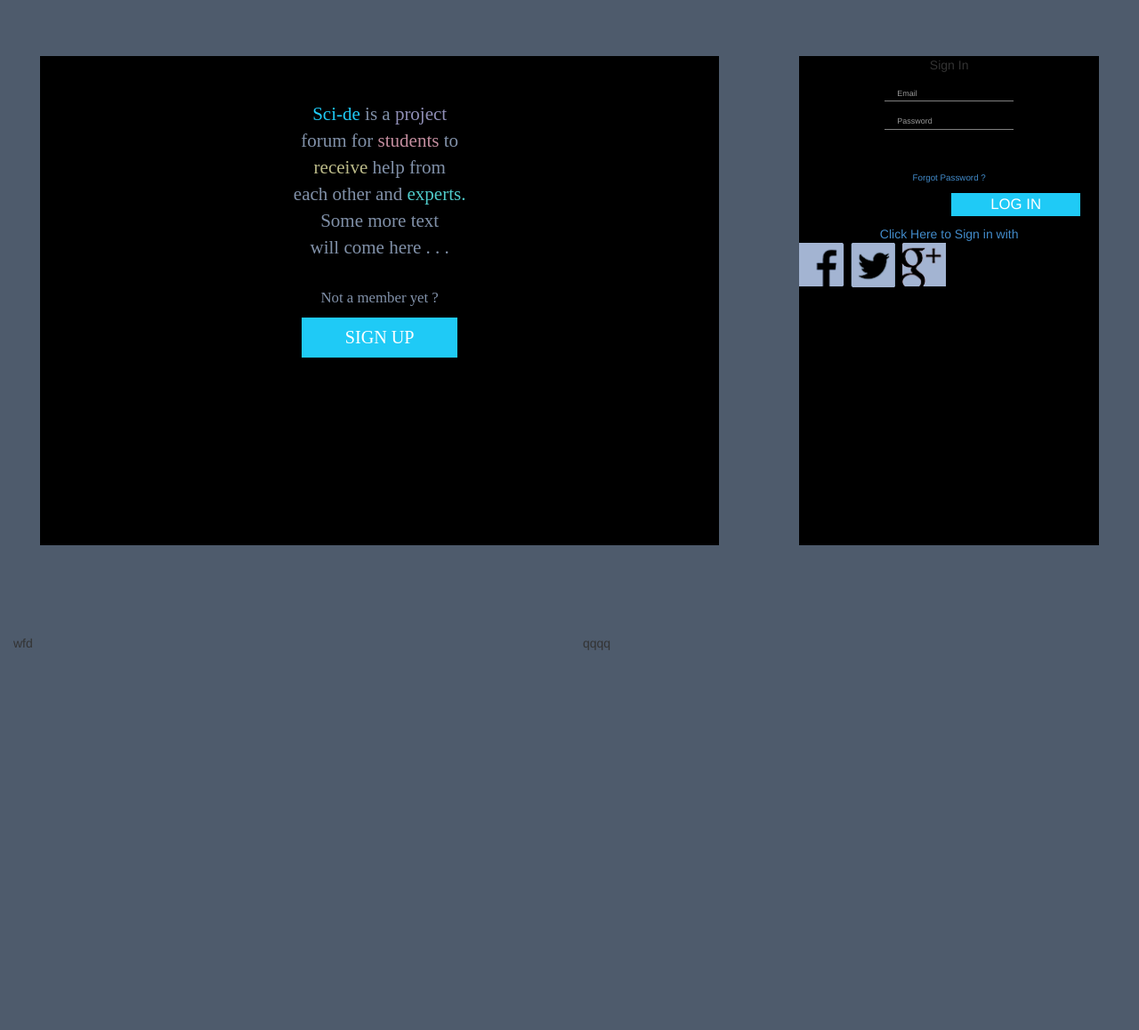
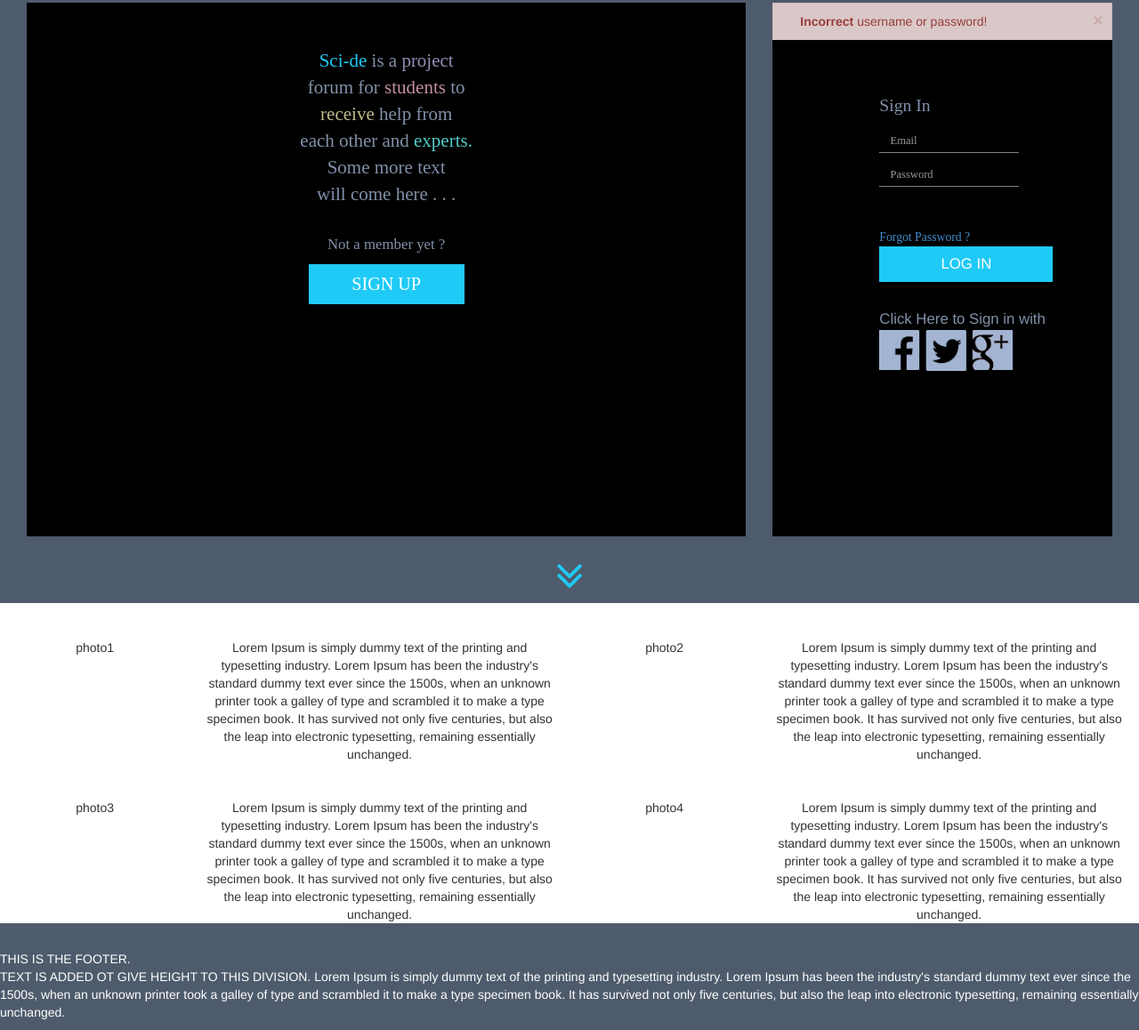
Before and after one commit to scide/scide, a plain HTML site: page index.html in a window 1280 px wide. Shown: the part 97-1255 px from the top of the page at 89% size. Before the commit the page ends 830 px from the top, so only its background shows below. Drawn offline with nearby package versions, Linux system fonts and the light colour scheme.

Commit message:
added footer and description sections

```diff
--- a/css/index.css
+++ b/css/index.css
@@ -1,8 +1,8 @@
 body{
 	height: 100%;
 	width: 100%;
-	background-color: #4e5b6c;
-	overflow: hidden;
+	/*background-color: #4e5b6c;*/
+	/*overflow: hidden;*/
 }
 
 #logo{
@@ -15,10 +15,11 @@ body{
 
 .sections-row{
 	text-align: center;
+	background-color: #4e5b6c;
 }
 
 .header-row{
-	height: 60px;
+	/*height: 60px;*/
 }
 .sec{
 	/*position: absolute;
@@ -35,8 +36,8 @@ body{
 	margin-left: 30px;
 	width: 59%;
 	border-right: 1px solid #8191a9;*/
-	margin: 100px 30px;
-	height: 550px;
+	margin: 100px 0px 20px 15px;
+	height: 600px;
 	background: black;
 }
 
@@ -46,9 +47,10 @@ body{
 	background: black;
 	width: 35%;
 	border-left: 1px solid #8191a9;*/
-	margin: 100px 30px;
-	height: 550px;
+	margin: 100px 15px 20px 0px;
+	height: 600px;
 	background: black;
+	text-align: left;
 }
 
 #intro_text{
@@ -112,24 +114,38 @@ span#e{
 /*---------------------------------------------------------------------------------------------*/
 
 #signin_sec{
-
-	/*position: absolute;
-	left:15%;
+	/*position: absolute;*/
+	/*left:15%;*/
 	margin-left: 150px;
-	margin-top: 50px;
+	/*margin-top: 50px;*/
+	padding-top: 40px;
 	font-family: "Mangal";
 	font-size: 1.4em;
-	height: 60%;
-	width: 100%;*/
+	text-align: left;
+	margin-left: 120px
+	/*height: 60%;*/
+	/*width: 100%;*/
+}
+
+#signin_sec p{
+	color: #8191a9;
+	margin-bottom: 0;
 }
 
 #signin_sec input{
 	border: none;
-	width: 43%;
-	height: 10%;
+	width: 60%;
+	/*height: 10%;*/
 	/*border-radius: 10px;	*/
 	background: transparent;
 	border-bottom: 1px solid grey;
+	margin-top: 10px;
+}
+
+.alert{
+	border-radius: 0;
+	padding: 10px 30px;
+	opacity: .9;
 }
 
 ::-webkit-input-placeholder {
@@ -166,35 +182,35 @@ input[type=text]:focus, input[type=password]:focus {
 
 
 .submit input{
-	ition: absolute;
-	top:42%;
+	/*top:42%;*/
 	/*left:1pos5%;*/
-	margin-left: 150px;
+	/*margin-left: 150px;*/
 	border: none;
-	width: 43%;
-	height: 7%;
+	width: 195px;
+	height: 40px;
 	border-radius: 0px;
 	background-color:#1fcaf6;
 	color: white;
 	font-size: 1.2em;
+	margin-left: 120px;
 }
 
 #so_si{
 	/*border: 1px solid white; */
-	/*position: absolute;
-	top:55%;
-	left:20%;
-	margin-left: 150px;
+	/*position: absolute;*/
+	/*top:55%;*/
+	/*left:20%;*/
+	margin-left: 120px;
 	width:80%;
-	height: 30%;*/
-
+	height: 30%;
+	margin-top: 30px;
 }
 
 #click_here{
-	/*position: absolute;
-	left: 0%;
+	/*position: absolute;*/
+	/*left: 0%;*/
 	font-size: 1.2em;
-	color:#8191a9;*/
+	color:#8191a9;
 }
 
 #click_here:hover{
@@ -220,6 +236,15 @@ input[type=text]:focus, input[type=password]:focus {
 	margin-right: 2%;
 }
 
+.down-arrow-row{
+	margin: 0;
+	padding-bottom: 5px;
+}
+
+.down-arrow-row i{
+	font-size: 50px;
+	color: #1fcaf6;
+}
 
 
 /*-----------HEADER--------------*/
@@ -245,3 +270,29 @@ input[type=text]:focus, input[type=password]:focus {
 .header-sec .navbar-nav li a{
 	color: #1fcaf6;
 }
+
+/*----------------Description Rows----------------*/
+
+.description-row{
+	text-align: center;
+}
+
+
+/*----------------FOOTER ROW---------------------*/
+
+.footer-row{
+	background: #4e5b6c;
+	color: white;
+	padding-top: 30px;
+}
+
+/*------------------COMMON STYLES----------------*/
+.full-height{
+	height: 100%;
+}
+.remove-margin{
+	margin: 0;
+}
+.pd-tp-40{
+	padding-top: 40px;
+}
--- a/index.html
+++ b/index.html
@@ -8,6 +8,7 @@
 
     <!-- Bootstrap -->
     <link href="css/bootstrap.min.css" rel="stylesheet">
+    <link href="http://maxcdn.bootstrapcdn.com/font-awesome/4.2.0/css/font-awesome.min.css" rel="stylesheet">
 
     <!-- HTML5 Shim and Respond.js IE8 support of HTML5 elements and media queries -->
     <!-- WARNING: Respond.js doesn't work if you view the page via file:// -->
@@ -22,7 +23,7 @@
 
     <!-- <img src="images/logo.png" id="logo"> -->
 
-    <div class="container-fluid">
+    <div class="container-fluid full-height">
       <div class="row header-row">
          <nav class="navbar navbar-default header-sec" role="navigation">
           <div class="container-fluid">
@@ -51,7 +52,7 @@
         </nav>
       </div>
 
-      <div class="row sections-row">
+      <div class="row sections-row full-height">
         <div class="col-md-8">
           <div id="left_section" class="sec">
             <div id="intro_text">
@@ -74,6 +75,12 @@
         </div>
         <div class="col-md-4">
           <div id="right_section" class="sec">
+            <!-- <div class="row alert-row"> -->
+            <div class="alert alert-danger alert-dismissible" role="alert">
+              <button type="button" class="close" data-dismiss="alert"><span aria-hidden="true">&times;</span><span class="sr-only">Close</span></button>
+              <strong>Incorrect</strong> username or password!
+            </div>
+            <!-- </div> -->
             <div id="signin_sec">
               <p>Sign In</p>
               <p><input type="text" name="login"        value=""          placeholder="Email"></p>
@@ -93,11 +100,65 @@
             </div>
           </div>
         </div>
+        <div class="row down-arrow-row">
+          <div class="col-md-6 col-md-offset-3"><i class="fa fa-angle-double-down"></i></div>
+        </div>
       </div>
 
-      <div class="row">
-        <div class="col-md-6">wfd</div>
-        <div class="col-md-6">qqqq</div>
+      <!-- DESCRIPTION ROW -->
+      <div class="row description-row">
+        <div class="row remove-margin pd-tp-40">
+          <div class="col-md-6">
+            <div class="row">
+              <div class="col-md-4">
+                photo1
+              </div>
+              <div class="col-md-8">
+                Lorem Ipsum is simply dummy text of the printing and typesetting industry. Lorem Ipsum has been the industry's standard dummy text ever since the 1500s, when an unknown printer took a galley of type and scrambled it to make a type specimen book. It has survived not only five centuries, but also the leap into electronic typesetting, remaining essentially unchanged.
+              </div>
+            </div>
+          </div>
+          <div class="col-md-6">
+            <div class="row">
+              <div class="col-md-4">
+                photo2
+              </div>
+              <div class="col-md-8">
+                Lorem Ipsum is simply dummy text of the printing and typesetting industry. Lorem Ipsum has been the industry's standard dummy text ever since the 1500s, when an unknown printer took a galley of type and scrambled it to make a type specimen book. It has survived not only five centuries, but also the leap into electronic typesetting, remaining essentially unchanged.
+              </div>
+            </div>
+          </div>
+        </div>
+        <div class="row remove-margin pd-tp-40">
+          <div class="col-md-6">
+            <div class="row">
+              <div class="col-md-4">
+                photo3
+              </div>
+              <div class="col-md-8">
+                Lorem Ipsum is simply dummy text of the printing and typesetting industry. Lorem Ipsum has been the industry's standard dummy text ever since the 1500s, when an unknown printer took a galley of type and scrambled it to make a type specimen book. It has survived not only five centuries, but also the leap into electronic typesetting, remaining essentially unchanged.
+              </div>
+            </div>
+          </div>
+          <div class="col-md-6">
+            <div class="row">
+              <div class="col-md-4">
+                photo4
+              </div>
+              <div class="col-md-8">
+                Lorem Ipsum is simply dummy text of the printing and typesetting industry. Lorem Ipsum has been the industry's standard dummy text ever since the 1500s, when an unknown printer took a galley of type and scrambled it to make a type specimen book. It has survived not only five centuries, but also the leap into electronic typesetting, remaining essentially unchanged.
+              </div>
+            </div>
+          </div>
+        </div>
+      </div>
+
+      <!-- FOOTER -->
+      <div class="row footer-row">
+        <div calss="col-md-12">
+          <P>THIS IS THE FOOTER.</br> TEXT IS ADDED OT GIVE HEIGHT TO THIS DIVISION.
+          Lorem Ipsum is simply dummy text of the printing and typesetting industry. Lorem Ipsum has been the industry's standard dummy text ever since the 1500s, when an unknown printer took a galley of type and scrambled it to make a type specimen book. It has survived not only five centuries, but also the leap into electronic typesetting, remaining essentially unchanged.</p>
+        </div>
       </div>
 
     </div>
```
